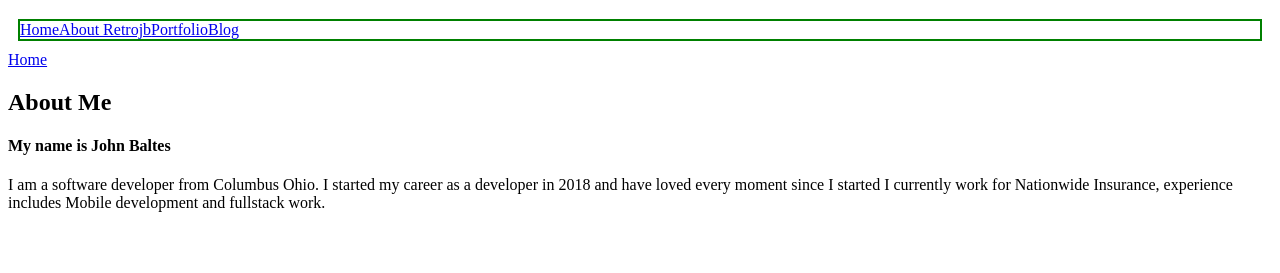
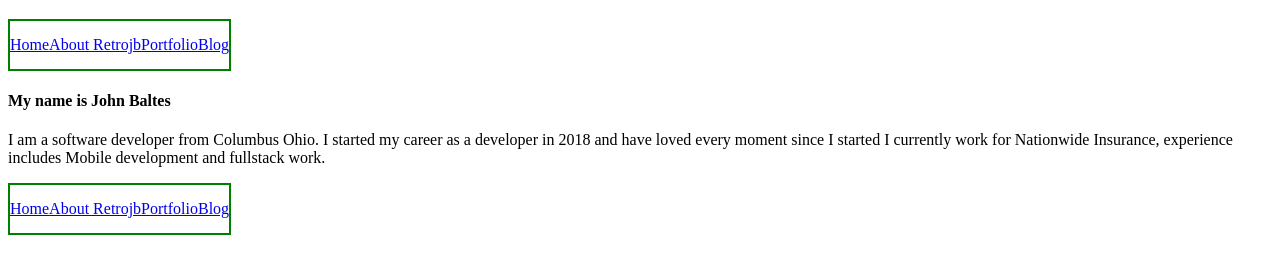
Before and after one commit to Retrojb/Portfolio-gatsby.js, a Gatsby site: page /about-me in a window 1280 px wide. Shown: the part 61-334 px from the top of the page. Built offline with nearby package versions, Linux system fonts and the light colour scheme; Gatsby itself is replaced by a stand-in of ours.

Commit message:
added basics to footer

```diff
--- /dev/null
+++ b/src/components/footer.js
@@ -0,0 +1,17 @@
+import React from 'react';
+import Navigation from './navigation';
+
+const Footer = () => {
+
+    return (
+    <div className="container">
+         <footer>
+             <Navigation>
+          {new Date().getFullYear()}
+        </Navigation>
+        </footer>
+    </div>
+    )
+}
+
+export default Footer;
--- a/src/components/layout.js
+++ b/src/components/layout.js
@@ -10,7 +10,7 @@ import PropTypes from "prop-types"
 import { useStaticQuery, graphql } from "gatsby"
 
 import Header from "./header"
-import "./layout.css"
+import "./style/layout.css"
 
 const Layout = ({ children }) => {
   const data = useStaticQuery(graphql`
@@ -35,9 +35,7 @@ const Layout = ({ children }) => {
         }}
       >
         <main>{children}</main>
-        <footer>
-          {new Date().getFullYear()}
-        </footer>
+
       </div>
     </>
   )
--- a/src/components/navigation.js
+++ b/src/components/navigation.js
@@ -1,16 +1,18 @@
 import React from 'react';
 import { Link } from "gatsby"
-import "./style.css";
+import style from "./style/style.css";
 
 
 const Navigation = () => {
     return (
-        <nav className="nav-bar">
-            <Link to="/">Home</Link>
-            <Link to="/about-me">About Retrojb</Link>
-            <Link to="/portfolio">Portfolio</Link>
-            <Link to="/blog">Blog</Link>
-        </nav>
+        <div className="container">
+            <nav className={style.container}>
+                <Link to="/">Home</Link>
+                <Link to="/about-me">About Retrojb</Link>
+                <Link to="/portfolio">Portfolio</Link>
+                <Link to="/blog">Blog</Link>
+            </nav>
+        </div>
     );
 }
 
--- a/src/components/style.css
+++ /dev/null
@@ -1,11 +0,0 @@
-.nav-bar{
-    color: red;
-    border: 2px solid green;
-    display: flex;
-    flex-direction: row;
-    justify-content: flex-start;
-    align-content: space-between;
-    list-style: none;
-    margin: 10px;
-
-  }
--- /dev/null
+++ b/src/components/style/style.css
@@ -0,0 +1,28 @@
+.container{
+  display: flex;
+  flex-direction: row;
+  justify-content: space-between;
+
+  -webkit-box-sizing: border-box;
+  -moz-box-sizing: border-box;
+  box-sizing: border-box;
+
+}
+
+.container nav {
+  list-style: none;
+  line-height: 3;
+  color: red;
+  border: 2px solid green;
+  align-items: space-between;
+}
+.container nav link {
+  margin: 2rem;
+  border: 5px dashed blue;
+}
+/* .nav-bar::after{
+  content: unset;
+  display: flex;
+  flex-direction: column;
+  line-height: 3;
+} */
--- a/src/pages/about-me.js
+++ b/src/pages/about-me.js
@@ -1,19 +1,18 @@
 import React from 'react';
 import Header from '../components/header';
-import { Link } from "gatsby"
+import Footer from '../components/footer';
 
 const AboutMe = () => {
     return (
         <div>
             <Header siteTitle="About Me" />
-            <Link href="/">Home</Link>
-        <h2>About Me</h2>
     <div>
         <h4>My name is John Baltes</h4>
         <p>I am a software developer from Columbus Ohio. I started my career as a developer in 2018 and have loved every moment since I started
         I currently work for Nationwide Insurance, experience includes Mobile development and fullstack work.
         </p>
     </div>
+    <Footer />
     </div>
 );
 
--- a/src/pages/blog.js
+++ b/src/pages/blog.js
@@ -1,6 +1,4 @@
 import React from 'react';
-import Navigation from '../components/navigation';
-import Header from '../components/header';
 import Layout from '../components/layout';
 
 const blog = () => {
--- a/src/pages/index.js
+++ b/src/pages/index.js
@@ -4,12 +4,13 @@ import { Link } from "gatsby"
 import Layout from "../components/layout"
 import Image from "../components/image"
 import SEO from "../components/seo"
+import Footer from "../components/footer"
 
 const IndexPage = () => (
   <Layout>
     <SEO title="Home" />
 
-    <Link to="/home/">Home</Link>
+    <Footer />
   </Layout>
 )
 
```
Also changed, not shown: src/components/style/layout.css (renamed from src/components/layout.css).
